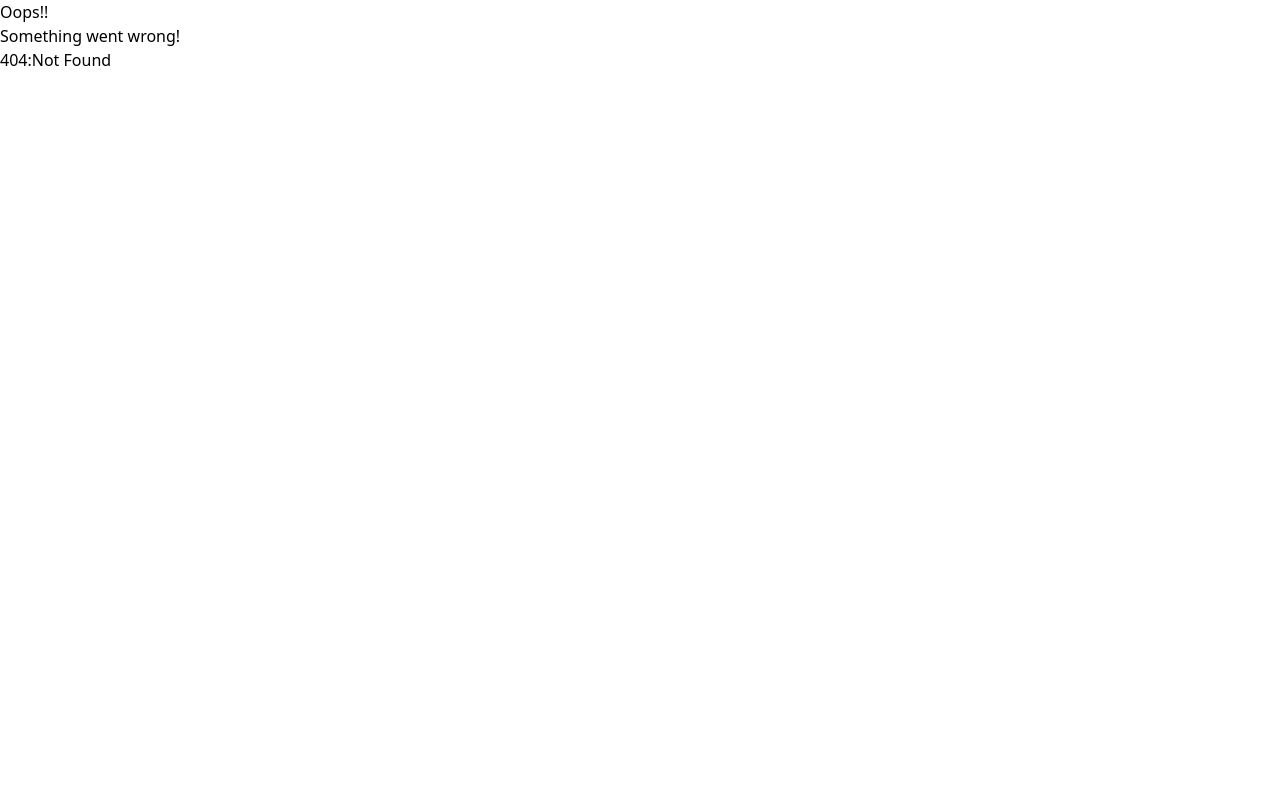
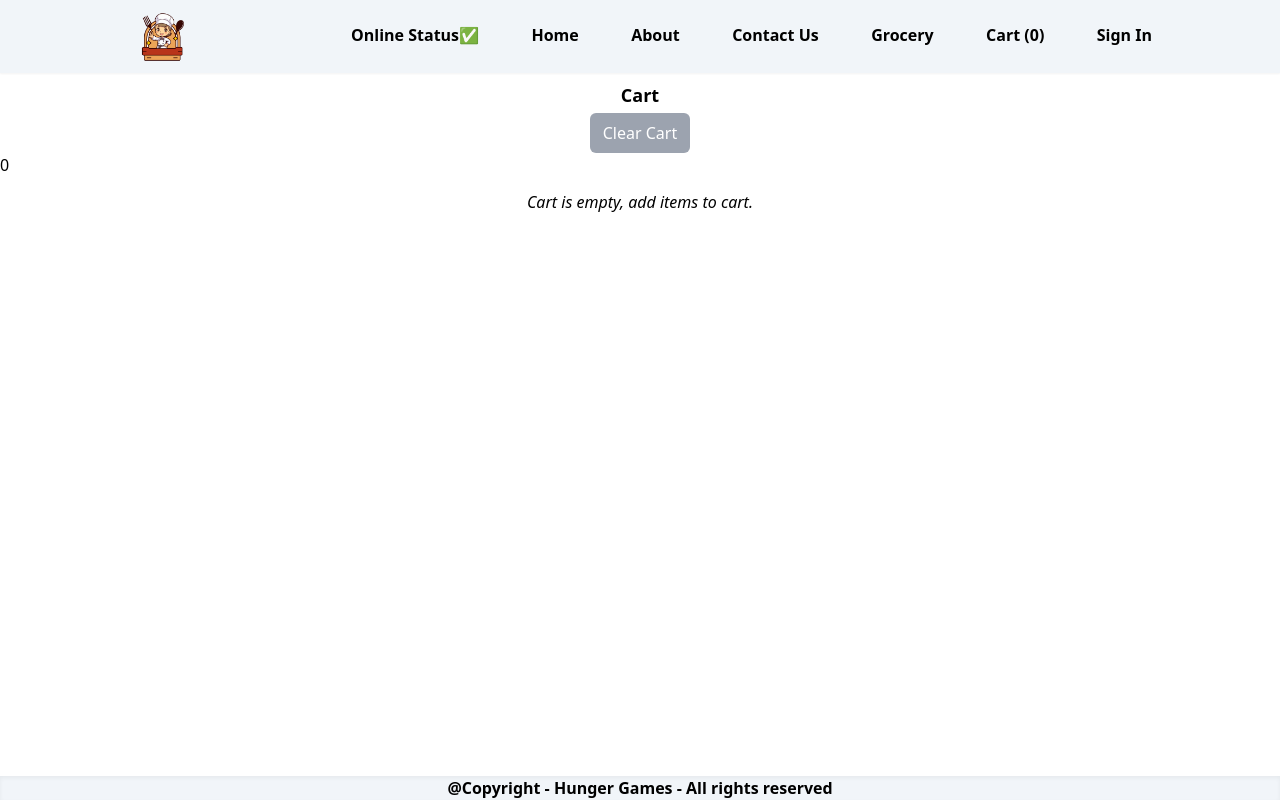
Before and after one commit to aditya-codebrunch/Food-ordering-app, a React (Vite) app: page /cart in a window 1280 px wide. Before the commit this address had no page. Built offline with nearby package versions, Linux system fonts and the light colour scheme.

Commit message:
Created Cart feature with Redux

```diff
--- a/package.json
+++ b/package.json
@@ -24,8 +24,10 @@
     "tailwindcss": "^3.4.3"
   },
   "dependencies": {
+    "@reduxjs/toolkit": "^2.2.4",
     "react": "^18.2.0",
     "react-dom": "^18.2.0",
+    "react-redux": "^9.1.2",
     "react-router-dom": "^6.22.3"
   },
   "browserslist": [
--- /dev/null
+++ b/src/components/Cart.js
@@ -0,0 +1,33 @@
+import { useSelector } from "react-redux";
+import { clearCart } from "../utils/cartSlice";
+import { useDispatch } from "react-redux";
+
+const Cart = () => {
+    const itemList = useSelector(store => store.cart.items);
+    const dispatch = useDispatch();
+    const handleClearCart = () => {
+        dispatch(clearCart());
+    }
+    return <div>
+        <div className="w-full flex flex-col flex-nowrap justify-center mb-2">
+            <h1 className="text-center font-bold text-lg mb-1">
+                Cart
+            </h1>
+            <div className="w-full text-center">
+                <button onClick={handleClearCart} className="bg-gray-400 rounded-md py-2 px-[1%] text-white cursor-pointer">Clear Cart</button>
+            </div>
+            {itemList.length && <ul className="w-full text-center px-[10%] py-[1%] mt-1">
+                    {itemList.map((item) => {
+                        return (<li className="w-full flex flex-row flex-nowrap justify-center p-[1%] bg-slate-300 border border-b-slate-300" key={item.id}>
+                            <span className="p-[1%]">{item.itemName + ' Rs ' + item.cost}</span>
+                            </li>)
+                    })}
+            </ul>}
+            {
+                !itemList.length && <p className="w-full text-center px-[10%] py-[1%]"><i>Cart is empty, add items to cart.</i></p>
+            }
+        </div>
+    </div>
+}
+
+export default Cart;
--- a/src/components/FoodCategory.js
+++ b/src/components/FoodCategory.js
@@ -1,11 +1,17 @@
-import { useState } from "react";
+import { useDispatch } from "react-redux";
+import { addItem } from "../utils/cartSlice";
+
 
 const FoodCategory = (props) => {
     const { category, itemList, showItems, setExpandedIndex, index } = props;
-    const handleClick = ()=>{
-        if(!showItems){
+    const dispatch = useDispatch();
+    const handleAddItem = (item) => {
+        dispatch(addItem(item));
+    }
+    const handleClick = () => {
+        if (!showItems) {
             setExpandedIndex(index);
-        }else{
+        } else {
             setExpandedIndex(-1);
         }
     }
@@ -17,8 +23,10 @@ const FoodCategory = (props) => {
             </div>
             {showItems &&
                 <ul className="w-full text-center px-[10%] py-[1%]">
-                    {itemList.map((item)=>{
-                        return(<li className="w-full flex flex-row flex-nowrap justify-between p-[1%] bg-slate-300 border border-b-slate-300" key={item.id}><span className="p-[1%]">{item.itemName + ' Rs '+item.cost}</span><button className="bg-slate-100 cursor-pointer text-black p-[1%]">Add Item</button></li>)
+                    {itemList.map((item) => {
+                        return (<li className="w-full flex flex-row flex-nowrap justify-between p-[1%] bg-slate-300 border border-b-slate-300" key={item.id}>
+                            <span className="p-[1%]">{item.itemName + ' Rs ' + item.cost}</span>
+                            <button onClick={() => handleAddItem(item)} className="bg-slate-100 cursor-pointer text-black p-[1%]">Add Item</button></li>)
                     })}
                 </ul>}
 
--- a/src/components/Header.js
+++ b/src/components/Header.js
@@ -3,21 +3,23 @@ import { useContext } from 'react';
 import useOnline from '../utils/useOnline';
 import { Link } from 'react-router-dom';
 import UserContext from '../utils/UserContext';
+import { useSelector } from 'react-redux';
 
 
 const Header = () => {
     const online = useOnline();
     const {loggedInUser, loggedInStatus, setSignedInStatus} = useContext(UserContext);
-    console.log(setSignedInStatus);
+    const cartItems = useSelector((store)=>store.cart.items)
 
     return (
                 <ul className='flex font-bold w-full mb-2 px-[10%] py-[0.2%] flex-row flex-nowrap justify-between bg-slate-100 shadow-sm'>
                     <li className='w-1/6'><img src={logo} className='w-[40%]'></img></li>
                     <li>{online?(()=>(<span className='relative top-[30%]'>Online Status&#9989;</span>))():(()=>(<span>Online Status&#128308;</span>))()}</li>
-                    <li><Link className='relative top-[30%]' to='/'>Home</Link></li>
-                    <li><Link className='relative top-[30%]' to='/about'>About</Link></li>
-                    <li><Link className='relative top-[30%]' to='/contact'>Contact Us</Link></li>
-                    <li><Link className='relative top-[30%]' to='/grocery'>Grocery</Link></li>
+                    <li><Link className='relative top-[30%] cursor-pointer' to='/'>Home</Link></li>
+                    <li><Link className='relative top-[30%] cursor-pointer' to='/about'>About</Link></li>
+                    <li><Link className='relative top-[30%] cursor-pointer' to='/contact'>Contact Us</Link></li>
+                    <li><Link className='relative top-[30%] cursor-pointer' to='/grocery'>Grocery</Link></li>
+                    <li><Link className='relative top-[30%] cursor-pointer' to='/cart'>Cart{' ('+cartItems.length+')'}</Link></li>
                     <li><a className='relative top-[30%] cursor-pointer'onClick={()=>{
                         setSignedInStatus(!loggedInStatus)
                     }}>{loggedInStatus?'Sign Out':'Sign In'}</a></li>
--- /dev/null
+++ b/src/utils/appStore.js
@@ -0,0 +1,11 @@
+import { configureStore } from "@reduxjs/toolkit";
+import cartReducer from "./cartSlice";
+
+const appStore = configureStore({
+
+    reducer:{
+        cart: cartReducer
+    }
+});
+
+export default appStore;
--- /dev/null
+++ b/src/utils/cartSlice.js
@@ -0,0 +1,24 @@
+import { createSlice } from "@reduxjs/toolkit";
+
+const cartSlice = createSlice({
+    name: 'cart',
+    initialState: {
+        items: []
+    },
+    reducers: {
+        addItem: (state, action) => {
+            state.items.push(action.payload);
+        },
+        removeItem: (state,action) => {
+            state.items.pop();
+        },
+        clearCart:(state,action) => {
+            state.items = [];
+        }
+    }
+});
+console.log(cartSlice);
+const cartSliceReducer = cartSlice.reducer;
+export default cartSliceReducer;
+
+export const {addItem, removeItem, clearCart} = cartSlice.actions;
```
Also changed, not shown: src/App.js (+9 -0 lines), 1 other file (tests, documents, lock files or other folders).
